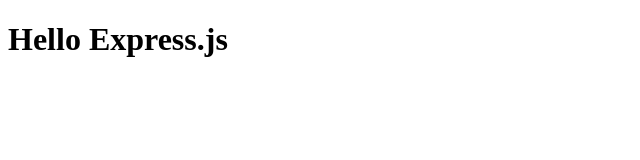
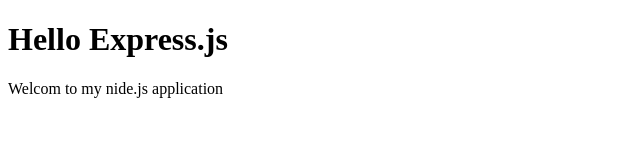
Before and after one commit to chudyandrej/web-server, a website: page public/index.html in a window 1280 px wide. Shown: the whole page, without its empty margins (0-640 px from the left). Drawn offline with Linux system fonts and the light colour scheme.

Commit message:
Add paragraf

```diff
--- a/public/index.html
+++ b/public/index.html
@@ -6,5 +6,6 @@
 	</head>
 	<body>
 		<h1>Hello Express.js</h1>
+		<p>Welcom to my nide.js application</p>
 	</body>
 </html>
```
